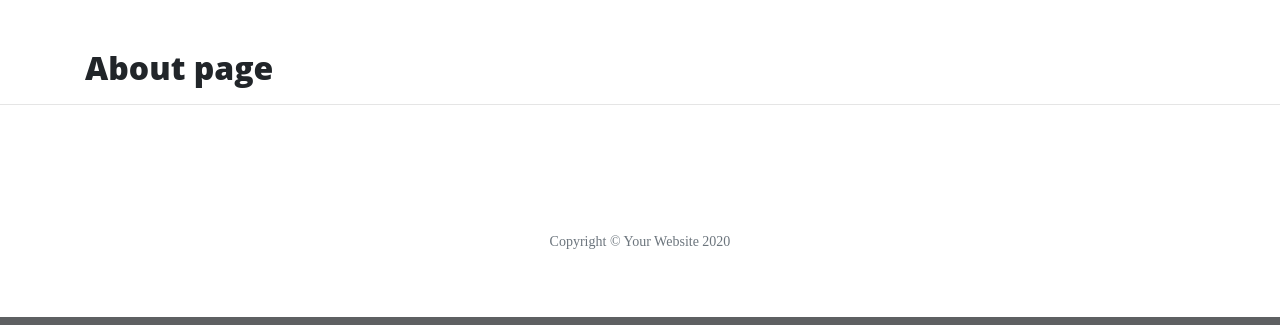
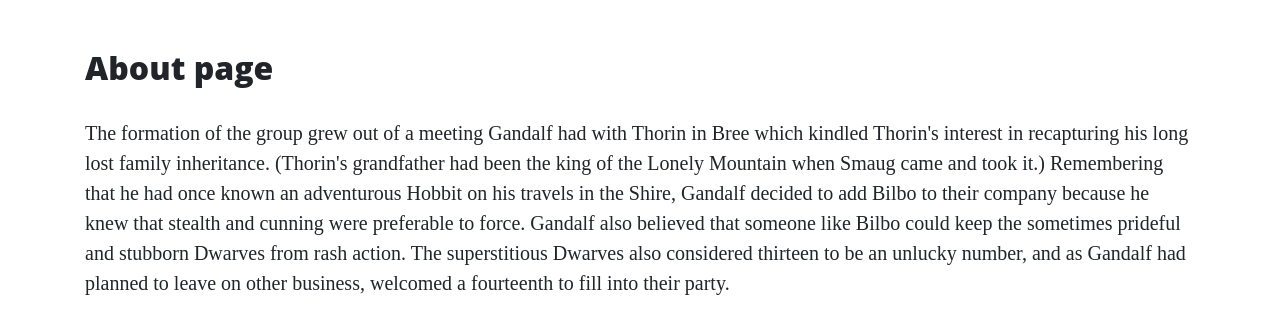
Before and after one commit to seanj06/flask, a Flask app: page /about in a window 1280 px wide. Shown: the part 629-954 px from the top of the page. Run offline with Flask 2, Linux system fonts and the light colour scheme; some libraries are stand-ins or nearby versions.

Commit message:
Add content to about page

```diff
--- /dev/null
+++ b/static/css/style.css
@@ -0,0 +1,3 @@
+.col-md-5 img {
+    width: 100%;
+}
--- a/templates/about.html
+++ b/templates/about.html
@@ -1,4 +1,47 @@
 {% extends "base.html" %}
 {% block content %}
-    <h2>About page</h2>
+<h2>About page</h2>
+<p>
+    The formation of the group grew out of a meeting Gandalf had with Thorin in Bree which kindled Thorin's interest in
+    recapturing his long lost family inheritance. (Thorin's grandfather had been the king of the Lonely Mountain when
+    Smaug came and took it.) Remembering that he had once known an adventurous Hobbit on his travels in the Shire,
+    Gandalf decided to add Bilbo to their company because he knew that stealth and cunning were preferable to force.
+    Gandalf also believed that someone like Bilbo could keep the sometimes prideful and stubborn Dwarves from rash
+    action. The superstitious Dwarves also considered thirteen to be an unlucky number, and as Gandalf had planned to
+    leave on other business, welcomed a fourteenth to fill into their party.
+</p>
+<div class="row featurette">
+    <div class="col-md-7">
+        <h3>Thorin Oakenshield</h3>
+        <p>
+            In the year TA 2746, Thorin II was born to Dwarven prince Thráin II in the mountain city of The Lonely
+            Mountain.
+            Early in his youth, he and the other Dwarves of the Lonely Mountain were forced to flee by the dragon Smaug
+            in TA
+            2770. While in exile, he quickly grew to become a capable warrior. This was demonstrated when he
+            participated in the
+            Battle of Azanulbizar in TA 2799. He marched with one of the Dwarven armies beneath the East-gate of Moria.
+            At some
+            point in the fighting, his shield broke, and using an oaken tree branch found on the floor as a shield, he
+            gained
+            the epithet "Oakenshield," which would remain with him even in death.
+        </p>
+    </div>
+    <div class="col-md-5">
+        <img src="https://vignette.wikia.nocookie.net/lotr/images/3/3f/ThorinBIG.jpg" alt="">
+    </div>
+</div>
+<div class="row featurette">
+    <div class="col-md-5">
+        <img src="https://vignette.wikia.nocookie.net/lotr/images/b/b4/The-Hobbit-Fili-and-Kili.jpg" alt="">
+    </div>
+    <div class="col-md-7">
+        <h3>Fili and Kili</h3>
+        <p>
+            Fíli and Kíli were nephews of Thorin, who was the elder brother of their mother Dís. They were also nephews of
+            Frerin, grandsons of Thráin II, and great-grandsons of Thrór. Fíli's most distinguishing feature was his long nose,
+            the longest of any of the Dwarves in Thorin's company.
+        </p>
+    </div>
+</div>
 {% endblock %}
--- a/templates/base.html
+++ b/templates/base.html
@@ -7,6 +7,7 @@
     <meta http-equiv="X-UA-Compatible" content="ie=edge">
     <link rel="stylesheet" href="{{ url_for('static', filename='vendor/bootstrap/css/bootstrap.min.css') }}">
     <link rel="stylesheet" href="{{ url_for('static', filename='css/clean-blog.min.css') }}">
+    <link rel="stylesheet" href="{{ url_for('static', filename='css/style.css') }}">
     <title>Hello Flask</title>
 </head>
 
```
